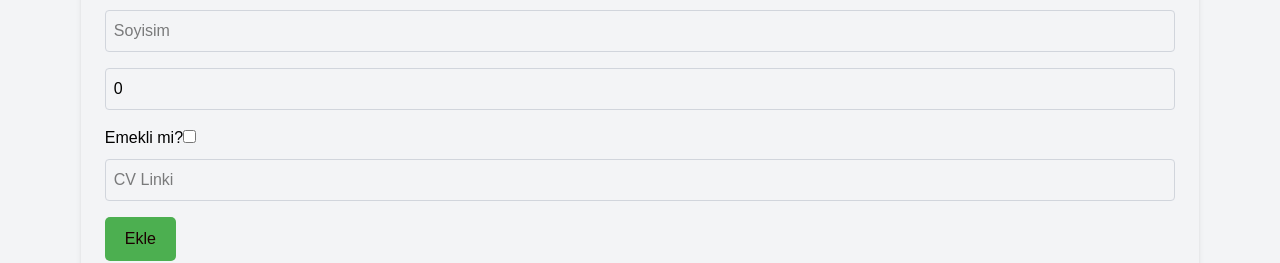
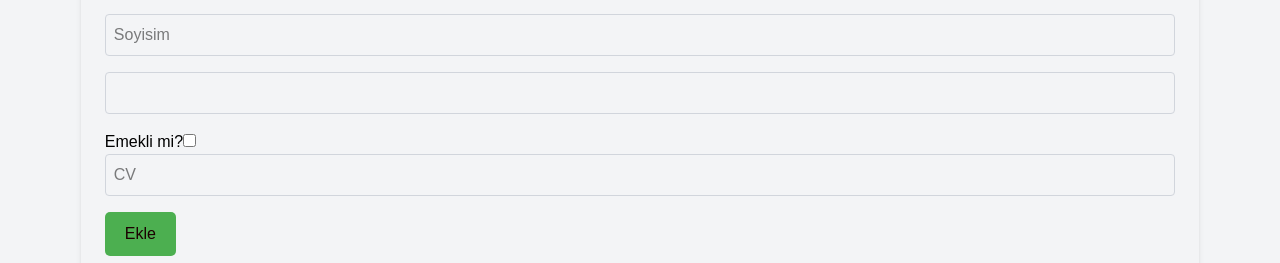
Before and after one commit to Borahamurcu/personel, a Next.js app: page /ekleme-sayfasi in a window 1280 px wide. Shown: the part 422-685 px from the top of the page. Built offline with nearby package versions, Linux system fonts and the light colour scheme.

Commit message:
fixing age problem

```diff
--- a/app/components/AddForm.tsx
+++ b/app/components/AddForm.tsx
@@ -5,7 +5,7 @@ function AddForm() {
   const [yeniPersonel, setYeniPersonel] = useState({
     isim: "",
     soyisim: "",
-    yas: 0,
+    yas: "",
     emekli: false,
     cv: "",
   });
@@ -20,7 +20,7 @@ function AddForm() {
     setYeniPersonel({
       isim: "",
       soyisim: "",
-      yas: 0,
+      yas: "",
       emekli: false,
       cv: "",
     });
@@ -57,7 +57,8 @@ function AddForm() {
           setYeniPersonel({ ...yeniPersonel, yas: Number(e.target.value) })
         }
       />
-      <label>Emekli mi?</label>
+      <label>
+        Emekli mi?
         <input
           type="checkbox"
           checked={yeniPersonel.emekli}
@@ -66,10 +67,11 @@ function AddForm() {
             setYeniPersonel({ ...yeniPersonel, emekli: e.target.checked })
           }
         />
+      </label>
       <input
         type="text"
         value={yeniPersonel.cv}
-        placeholder="CV Linki"
+        placeholder="CV"
         className="w-full p-2 border border-gray-300 rounded"
         onChange={(e) =>
           setYeniPersonel({ ...yeniPersonel, cv: e.target.value })
--- a/app/page.tsx
+++ b/app/page.tsx
@@ -1,6 +1,6 @@
 export default function Home() {
   return (
-    <div>
+    <div >
       <h1 className="text-3xl font-bold underline display='flex'">
         {" "}
         Personel Kontrol
```
Lines whose indentation alone changed are shown as unchanged.
